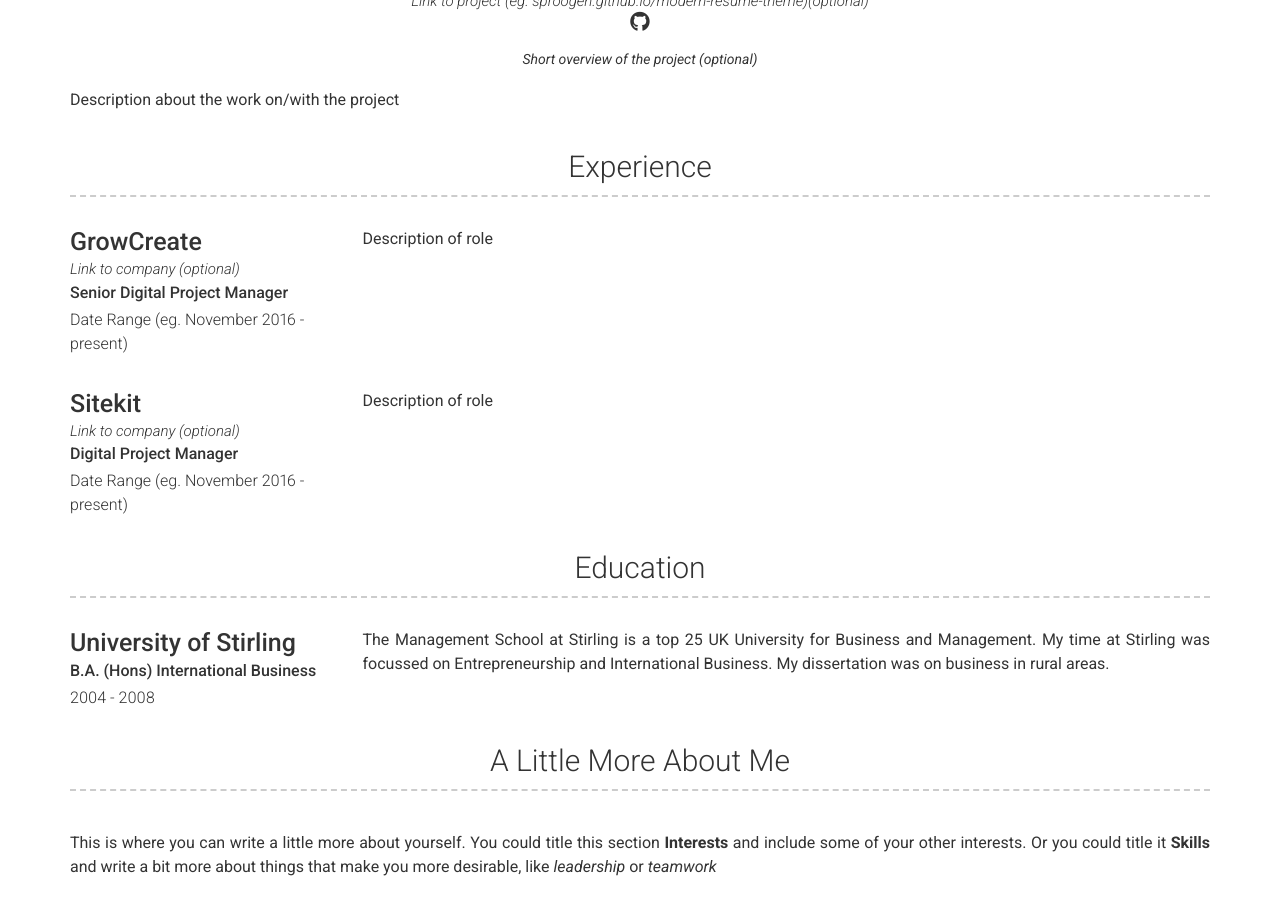
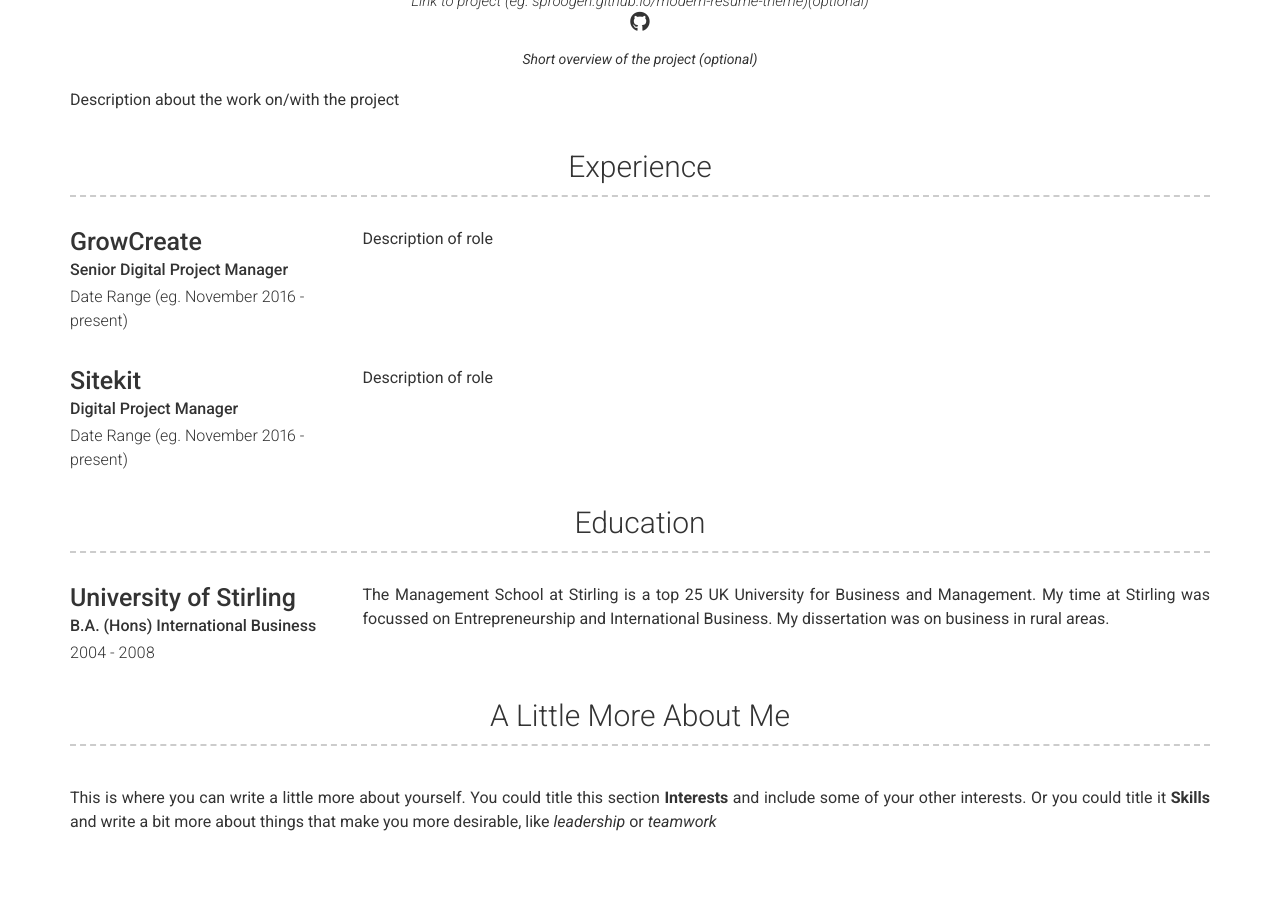
Before and after one commit to csgdavidson/Charlie-Davidson2, a Jekyll site: the page built from index.md, in a window 1280 px wide and 900 px high, scrolled down 648 px. Built offline with Jekyll 4.4.1, drawn with Linux system fonts in a browser that asks for light colours; nearby versions of some CDN libraries.

Commit message:
Update experience.yml

```diff
--- a/_data/experience.yml
+++ b/_data/experience.yml
@@ -1,7 +1,6 @@
 # Experience template
 - layout: left
   company: GrowCreate
-  link: Link to company (optional)
   job_title: Senior Digital Project Manager
   dates: Date Range (eg. November 2016 - present)
   description: | # this will include new lines to allow paragraphs
@@ -9,7 +8,6 @@
 
 - layout: left
   company: Ridgeway
-  link: Link to company (optional)
   job_title: Digital Project Manager
   dates: Date Range (eg. November 2016 - present)
   description: | # this will include new lines to allow paragraphs
@@ -17,7 +15,6 @@
 
     - layout: left
   company: Urban Element
-  link: Link to company (optional)
   job_title: Digital Project Manager
   dates: Date Range (eg. November 2016 - present)
   description: | # this will include new lines to allow paragraphs
@@ -25,7 +22,6 @@
 
     - layout: left
   company: Sitekit
-  link: Link to company (optional)
   job_title: Digital Project Manager
   dates: Date Range (eg. November 2016 - present)
   description: | # this will include new lines to allow paragraphs
```
